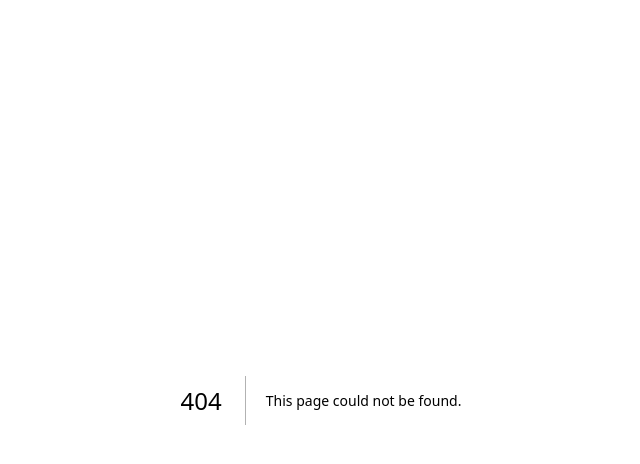
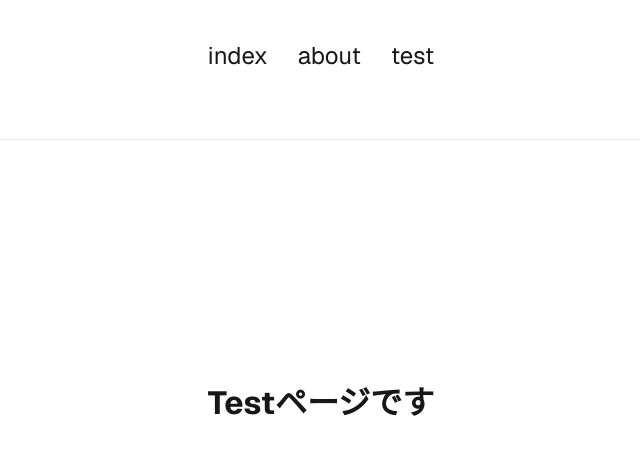
Before and after one commit to toruyoneji/study-react, a Next.js app: page /test in a window 1280 px wide. Before the commit this address had no page. Shown: the top 464 px of the page, without its empty margins (319-959 px from the left). Built offline with nearby package versions, Linux system fonts and the light colour scheme.

Commit message:
✨ testページ増やしました

```diff
--- a/src/components/Header/index.jsx
+++ b/src/components/Header/index.jsx
@@ -1,16 +1,30 @@
 import styles from './Header.module.css';
 import Link from 'next/link';
+
+const NAV_ITEMS = [
+    {href: "/", label: "index"},
+    {href: "/about", label: "about"},
+    {href: "/test", label: "test"},
+];
 
 export function Header() {
     return(
         <header className={styles.header}>
-            <Link href="/">
+            {/* <Link href="/">
              <p className={styles.anchor}>Index</p>
             </Link>
 
             <Link href="/about">
              <p className={styles.anchor}>about</p>
-            </Link>
+            </Link> */}
+
+            {NAV_ITEMS.map((item) => {
+                return(
+                    <Link key={item.href} href={item.href}>
+                        <p className={styles.anchor}>{item.label}</p>
+                    </Link>
+                );
+            })}
 
         </header>
     );
--- a/src/hooks/useInputArray.jsx
+++ b/src/hooks/useInputArray.jsx
@@ -15,7 +15,7 @@ export const useInputArray = () => {
 
     const handleArray = useCallback(() => {
       setArray((prevArray) => {
-        if(prevArray.some(item => item === text)) {
+        if(prevArray.includes(text)) {
           alert("同じテキストは追加できません");
           return prevArray;
         }
--- /dev/null
+++ b/src/pages/test.jsx
@@ -0,0 +1,27 @@
+import { Header } from "../components/Header";
+import styles from "../styles/Home.module.css";
+import { Geist, Geist_Mono } from "next/font/google";
+
+const geistSans = Geist({
+  variable: "--font-geist-sans",
+  subsets: ["latin"],
+});
+
+const geistMono = Geist_Mono({
+  variable: "--font-geist-mono",
+  subsets: ["latin"],
+});
+
+export default function Test() {
+    return(
+        <>
+            <div
+            className={`${styles.page} ${geistSans.variable} ${geistMono.variable}`}
+            >
+
+                <Header />
+                <h1>Testページです</h1>
+            </div>
+        </>
+    );
+}
```
Also changed, not shown: src/pages/about.jsx (+18 -18 lines).
